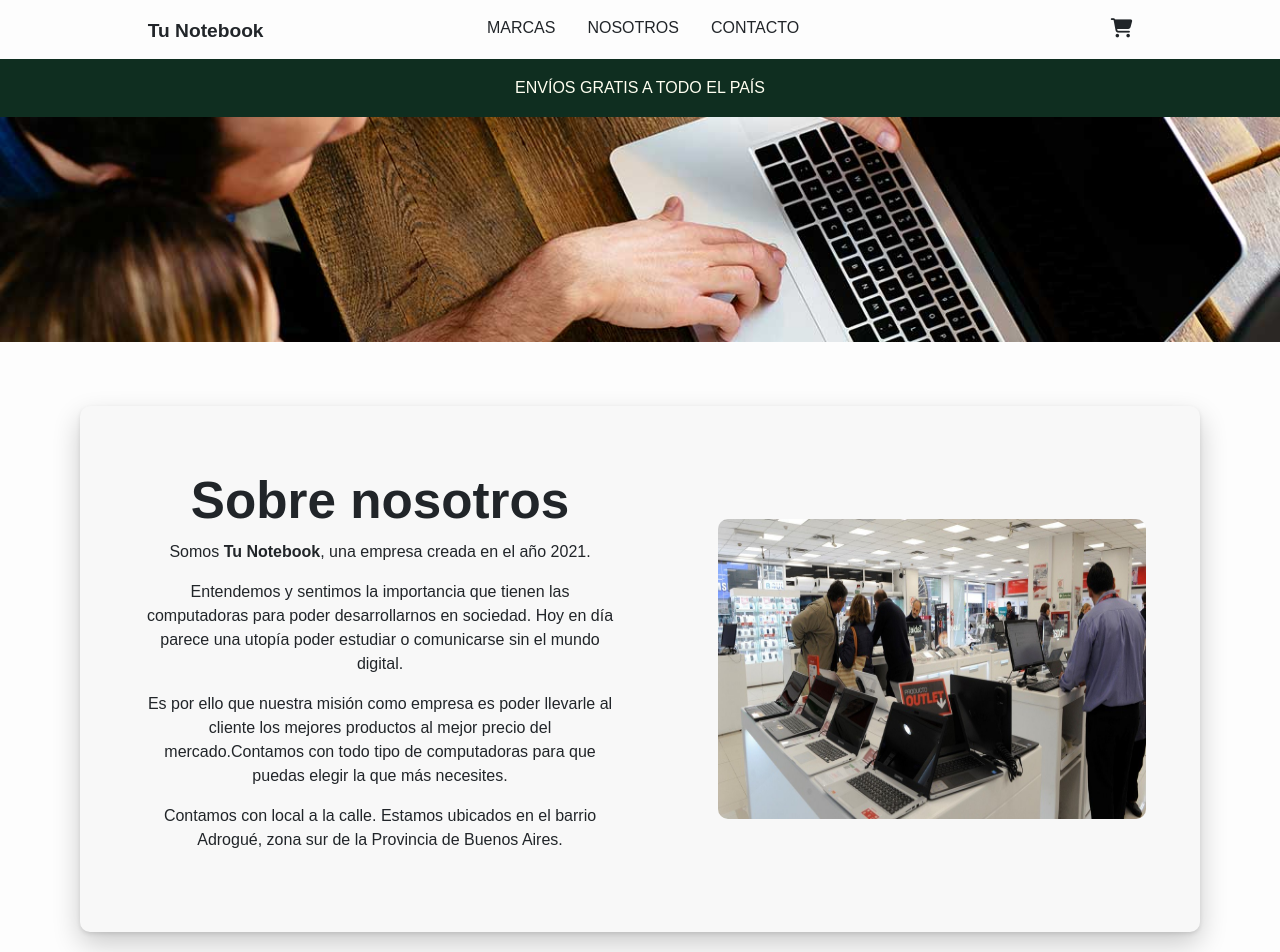
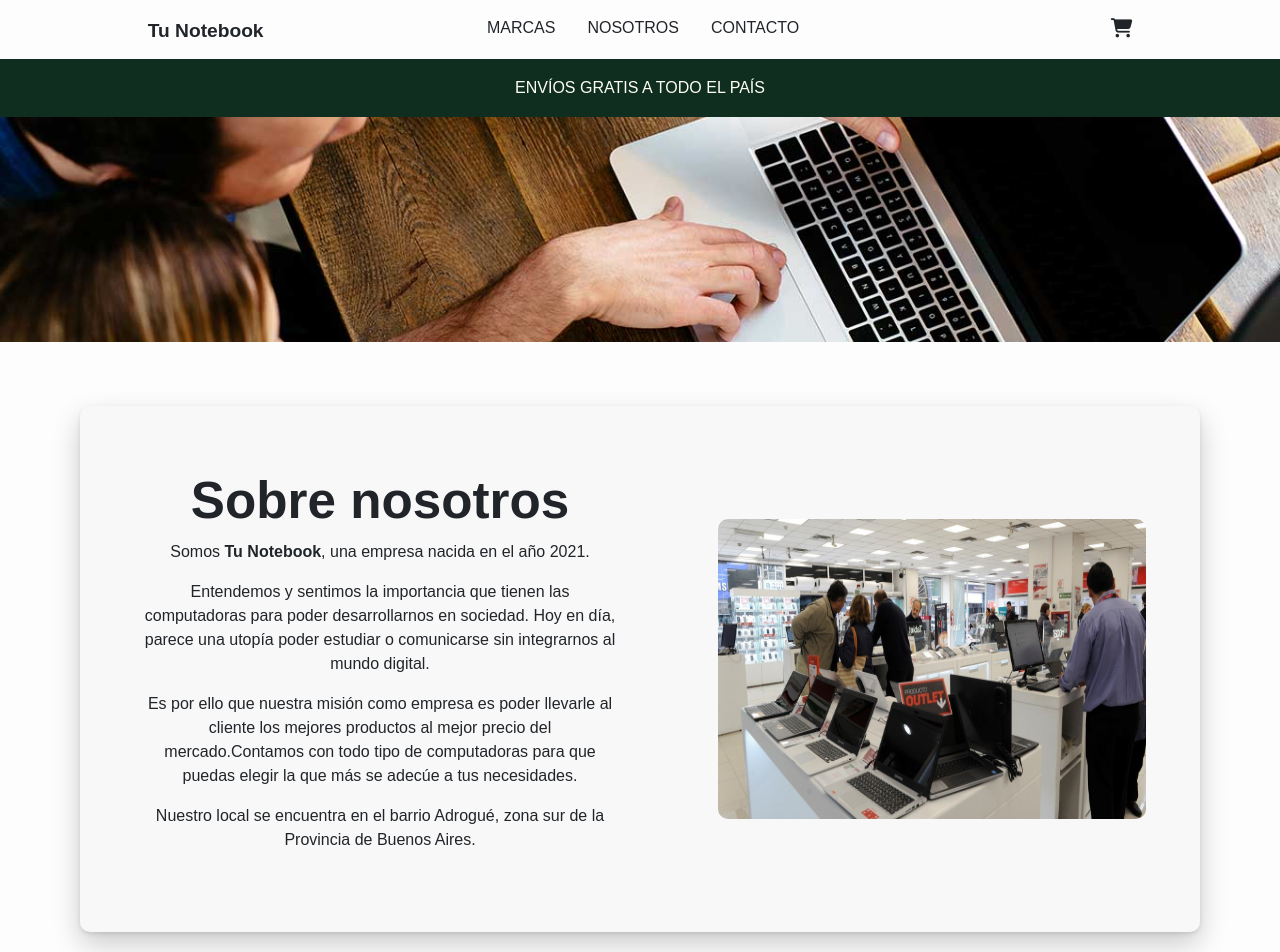
Before and after one commit to octaviofitz/tunotebook, a React (Create React App) app: page /nosotros in a window 1280 px wide. Shown: the top 952 px of the page. Built offline with nearby package versions, Linux system fonts and the light colour scheme.

Commit message:
arreglo margins products, cambio texto about

```diff
--- a/src/Components/Items/ItemList/ItemList.css
+++ b/src/Components/Items/ItemList/ItemList.css
@@ -2,14 +2,13 @@
     display: flex;
     margin: auto;
     margin-top: 3rem;
-
 }
 
 .containerItemsGeneral{
     display: flex;
     flex-wrap: wrap;
     justify-content: space-around;
-    margin: 0rem 3rem;
+    margin: 0rem 7rem;
 }
 
 .containerItems{
--- a/src/Components/Secciones/About/About.js
+++ b/src/Components/Secciones/About/About.js
@@ -13,10 +13,10 @@ function About() {
 
         <div className='container-data-about'>
           <h1 className='title-about'>Sobre nosotros</h1>
-          <p className='data-about'>Somos <b>Tu Notebook</b>, una empresa creada en el año 2021.</p>
-          <p className='data-about'> Entendemos y sentimos la importancia que tienen las computadoras para poder desarrollarnos en sociedad. Hoy en día parece una utopía poder estudiar o comunicarse sin el mundo digital.</p>
-           <p className='data-about'>Es por ello que nuestra misión como empresa es poder llevarle al cliente los mejores productos al mejor precio del mercado.Contamos con todo tipo de computadoras para que puedas elegir la que más necesites.</p>
-          <p className='data-about'>Contamos con local a la calle. Estamos ubicados en el barrio Adrogué, zona sur de la Provincia de Buenos Aires.</p>
+          <p className='data-about'>Somos <b>Tu Notebook</b>, una empresa nacida en el año 2021.</p>
+          <p className='data-about'> Entendemos y sentimos la importancia que tienen las computadoras para poder desarrollarnos en sociedad. Hoy en día, parece una utopía poder estudiar o comunicarse sin integrarnos al mundo digital.</p>
+           <p className='data-about'>Es por ello que nuestra misión como empresa es poder llevarle al cliente los mejores productos al mejor precio del mercado.Contamos con todo tipo de computadoras para que puedas elegir la que más se adecúe a tus necesidades.</p>
+          <p className='data-about'> Nuestro local se encuentra en el barrio Adrogué, zona sur de la Provincia de Buenos Aires.</p>
         </div>
 
         <div className='container-image-about'>
```
Also changed, not shown: 1 other file (tests, documents, lock files or other folders).
